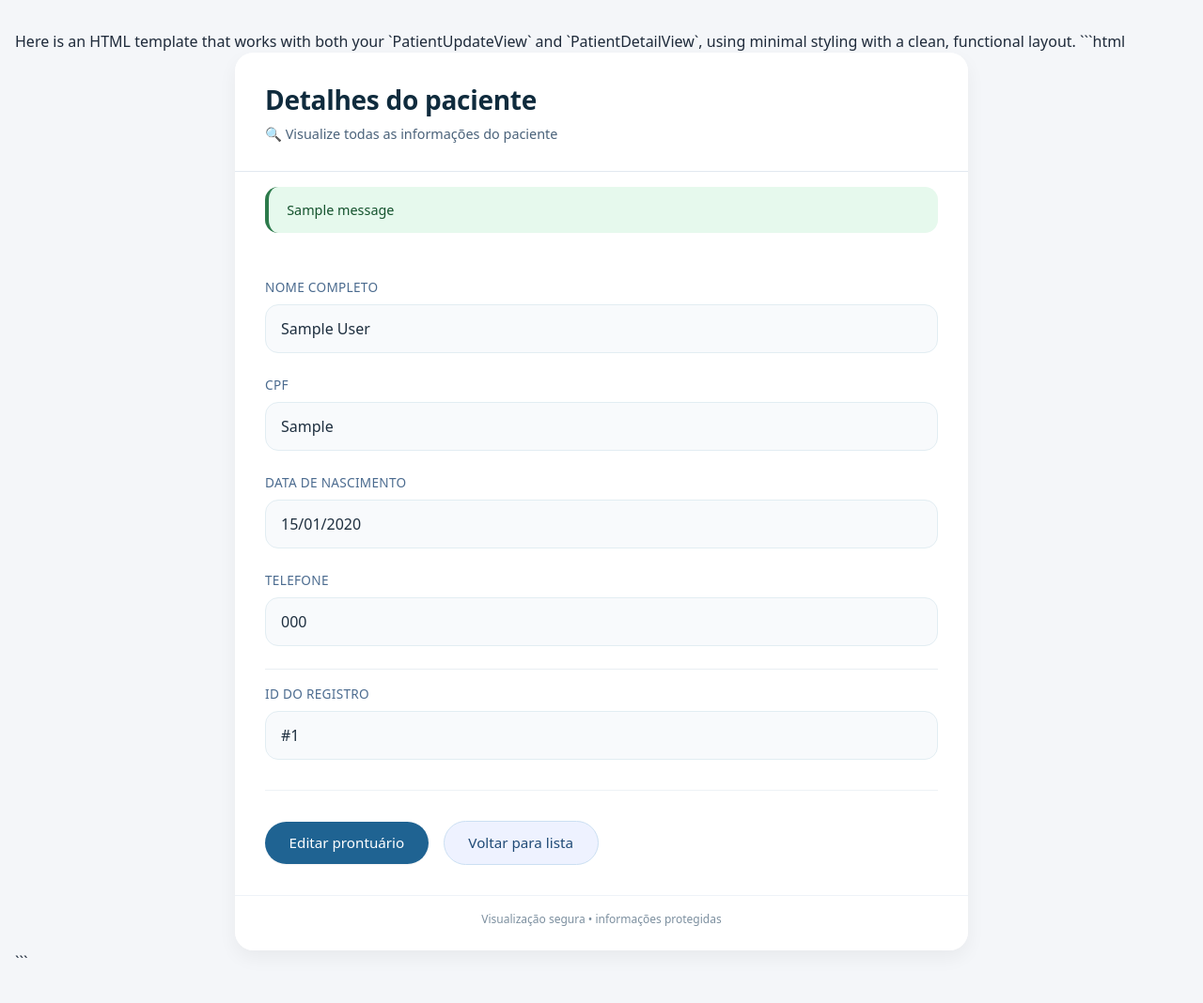
After one commit to caunas/sistema-ortho, a Django app: a page that uses templates/patient/update_and_detail.html in a window 1280 px wide. The commit adds this page. Shown: the whole page at 94% size. Run offline with Django 5.2, Linux system fonts and the light colour scheme; a user stored in the database is signed in; tables that the repository leaves empty hold one stand-in row (values such as "Sample post"); one stand-in notice (Sample message) is shown.

Commit message:
CRUD base dos pacientes

````diff
--- a/patient/urls.py
+++ b/patient/urls.py
@@ -1,9 +1,12 @@
 from django.urls import path
-from .views import PatientListView, PatientCreateView
+from .views import PatientListView, PatientCreateView, PatientDetailView, PatientUpdateView, PatientDeleteView
 
 app_name = "patients"
 
 urlpatterns = [
     path("", PatientListView.as_view(), name = "list"),
-    path("create/", PatientCreateView.as_view(), name = "create")
+    path("novo/", PatientCreateView.as_view(), name = "create"),
+    path("<str:cpf>/", PatientDetailView.as_view(), name = "detail"),
+    path("<str:cpf>/editar", PatientUpdateView.as_view(), name = "update"),
+    path("<str:cpf>/excluir", PatientDeleteView.as_view(), name = "delete")
 ]
--- a/patient/views/__init__.py
+++ b/patient/views/__init__.py
@@ -1 +1 @@
-from .patient import PatientListView, PatientCreateView
+from .patient import PatientListView, PatientCreateView, PatientDetailView, PatientUpdateView, PatientDeleteView
--- a/patient/views/patient.py
+++ b/patient/views/patient.py
@@ -1,6 +1,7 @@
 from django.contrib import messages
 from django.views.generic import ListView
-from django.views.generic.edit import CreateView
+from django.views.generic.edit import CreateView, UpdateView, DeleteView
+from django.views.generic.detail import DetailView
 from django.contrib.auth.mixins import LoginRequiredMixin
 from django.urls import reverse_lazy
 
@@ -32,3 +33,64 @@ class PatientCreateView(LoginRequiredMixin, CreateView):
         form.instance.created_by = self.request.user
         messages.success(self.request, "Paciente Cadastrado com sucesso!")
         return super().form_valid(form)
+
+
+class PatientUpdateView(LoginRequiredMixin, UpdateView):
+    model = Patient
+    template_name = "patient/update_and_detail.html"
+
+    fields = [
+            "first_name",
+            "last_name",
+            "cpf",
+            "birthday",
+            "phone"
+            ]
+
+    ## slug virtual para usar cpf ao invés de chave primaria
+    slug_field = "cpf"
+    slug_url_kwarg = "cpf"
+
+    success_url = reverse_lazy("patients:list")
+
+
+    def get_context_data(self, **kwargs):
+        context = super().get_context_data(**kwargs)
+        context['is_update'] = True
+        context['title'] = 'Editar prontuário'
+        context['bnt_action'] = "Salvar Alterações"
+        return context
+
+    def form_valid(self, form):
+        messages.success(self.request, "Prontuário editado com sucesso!")
+        return super().form_valid(form)
+
+    def form_invalid(self, form):
+        messages.error(self.request, "Por favor, corrija os erros abaixo.")
+        return super().form_invalid(form)
+
+
+class PatientDetailView(LoginRequiredMixin, DetailView):
+    model = Patient
+    template_name = "patient/update_and_detail.html"
+
+    #slug virtual
+    slug_field = "cpf"
+    slug_url_kwarg = "cpf"
+
+    def get_context_data(self, **kwargs):
+        context = super().get_context_data(**kwargs)
+        context['is_update'] = False
+        context['title'] = 'Detalhes do paciente'
+        context['bnt_action'] = "Editar prontuário"
+        return context
+
+
+class PatientDeleteView(LoginRequiredMixin, DeleteView):
+    model = Patient
+    success_url = reverse_lazy("patients:list")
+
+
+    #slug virtual
+    slug_field = "cpf"
+    slug_url_kwarg = "cpf"
--- /dev/null
+++ b/templates/patient/update_and_detail.html
@@ -0,0 +1,374 @@
+Here is an HTML template that works with both your `PatientUpdateView` and `PatientDetailView`, using minimal styling with a clean, functional layout.
+```html
+<!DOCTYPE html>
+<html lang="pt-br">
+<head>
+    <meta charset="UTF-8">
+    <meta name="viewport" content="width=device-width, initial-scale=1.0">
+    <title>{{ title }} - Prontuário</title>
+    <style>
+        /* Minimal, clean styling - functional and readable */
+        * {
+            margin: 0;
+            padding: 0;
+            box-sizing: border-box;
+        }
+
+        body {
+            font-family: system-ui, -apple-system, 'Segoe UI', Roboto, 'Helvetica Neue', sans-serif;
+            background: #f4f6f9;
+            color: #1e2a3a;
+            line-height: 1.5;
+            padding: 2rem 1rem;
+        }
+
+        .container {
+            max-width: 780px;
+            margin: 0 auto;
+            background: white;
+            border-radius: 20px;
+            box-shadow: 0 8px 20px rgba(0, 0, 0, 0.05);
+            overflow: hidden;
+        }
+
+        /* header area */
+        .page-header {
+            padding: 1.8rem 2rem;
+            background: white;
+            border-bottom: 1px solid #e2e8f0;
+        }
+
+        .page-header h1 {
+            font-size: 1.75rem;
+            font-weight: 600;
+            color: #0f2b3d;
+            letter-spacing: -0.01em;
+            margin-bottom: 0.25rem;
+        }
+
+        .sub {
+            color: #4a627a;
+            font-size: 0.9rem;
+            margin-top: 0.3rem;
+        }
+
+        /* messages (toasts / alerts) */
+        .messages {
+            padding: 0 2rem;
+            margin-top: 1rem;
+        }
+
+        .alert {
+            padding: 0.85rem 1.2rem;
+            border-radius: 14px;
+            margin-bottom: 1rem;
+            font-size: 0.9rem;
+            background: #f8fafc;
+            border-left: 4px solid;
+        }
+
+        .alert-success {
+            background: #e6f9ed;
+            border-left-color: #2c7a4b;
+            color: #14532d;
+        }
+
+        .alert-error {
+            background: #feeceb;
+            border-left-color: #c72a2a;
+            color: #991b1b;
+        }
+
+        .alert-info {
+            background: #eef2ff;
+            border-left-color: #2563eb;
+            color: #1e3a8a;
+        }
+
+        /* form and detail sections */
+        .form-panel {
+            padding: 2rem;
+        }
+
+        /* generic field group (works for form fields and detail display) */
+        .field-group {
+            margin-bottom: 1.5rem;
+        }
+
+        label, .field-label {
+            display: block;
+            font-weight: 500;
+            font-size: 0.85rem;
+            text-transform: uppercase;
+            letter-spacing: 0.3px;
+            color: #4b6b8f;
+            margin-bottom: 0.5rem;
+        }
+
+        input, .field-value {
+            width: 100%;
+            padding: 0.8rem 1rem;
+            font-size: 1rem;
+            border-radius: 14px;
+            background: #ffffff;
+            transition: all 0.1s ease;
+        }
+
+        input {
+            border: 1px solid #cbd5e1;
+            font-family: inherit;
+        }
+
+        input:focus {
+            outline: none;
+            border-color: #2c7da0;
+            box-shadow: 0 0 0 3px rgba(44, 125, 160, 0.2);
+        }
+
+        /* read-only / detail styling */
+        .field-value {
+            background: #f8fafc;
+            border: 1px solid #e2edf2;
+            color: #1e2f3f;
+            word-break: break-word;
+        }
+
+        /* specific for cpf/birthday formatting */
+        .readonly-display {
+            background: #f8fafc;
+        }
+
+        /* action buttons */
+        .action-buttons {
+            margin-top: 2rem;
+            display: flex;
+            gap: 1rem;
+            flex-wrap: wrap;
+            align-items: center;
+            border-top: 1px solid #eef2f6;
+            padding-top: 2rem;
+        }
+
+        .btn {
+            display: inline-flex;
+            align-items: center;
+            justify-content: center;
+            padding: 0.7rem 1.6rem;
+            font-weight: 500;
+            font-size: 0.95rem;
+            border-radius: 40px;
+            text-decoration: none;
+            cursor: pointer;
+            transition: 0.15s;
+            border: none;
+            font-family: inherit;
+            background: #f1f5f9;
+            color: #1f3a4b;
+        }
+
+        .btn-primary {
+            background: #1f6392;
+            color: white;
+            box-shadow: 0 1px 2px rgba(0,0,0,0.05);
+        }
+
+        .btn-primary:hover {
+            background: #0f4b6e;
+            transform: translateY(-1px);
+        }
+
+        .btn-secondary {
+            background: #eef2ff;
+            color: #1f4a76;
+            border: 1px solid #cbdff2;
+        }
+
+        .btn-secondary:hover {
+            background: #e2eafc;
+        }
+
+        .btn-danger {
+            background: white;
+            border: 1px solid #e2e8f0;
+            color: #b91c1c;
+        }
+
+        .btn-danger:hover {
+            background: #fff5f5;
+            border-color: #f3c2c2;
+        }
+
+        hr {
+            margin: 1rem 0;
+            border: none;
+            border-top: 1px solid #e9eef3;
+        }
+
+        /* small error list styling */
+        .errorlist {
+            list-style: none;
+            margin-top: 0.4rem;
+            font-size: 0.8rem;
+            color: #c2410c;
+            background: #fff7ed;
+            padding: 0.4rem 0.8rem;
+            border-radius: 12px;
+        }
+
+        .errorlist li {
+            margin: 0.1rem 0;
+        }
+
+        /* subtle footer */
+        .footer-note {
+            text-align: center;
+            font-size: 0.75rem;
+            color: #7c8f9f;
+            padding: 1rem 2rem 1.5rem;
+            border-top: 1px solid #eef2f8;
+            background: white;
+        }
+
+        @media (max-width: 640px) {
+            body {
+                padding: 1rem;
+            }
+            .form-panel {
+                padding: 1.5rem;
+            }
+            .page-header {
+                padding: 1.2rem 1.5rem;
+            }
+        }
+    </style>
+</head>
+<body>
+<div class="container">
+    <!-- HEADER SECTION: dynamic title based on view context -->
+    <div class="page-header">
+        <h1>{{ title|default:"Prontuário" }}</h1>
+        <div class="sub">
+            {% if is_update %}
+                ✏️ Preencha os campos abaixo para atualizar o cadastro
+            {% else %}
+                🔍 Visualize todas as informações do paciente
+            {% endif %}
+        </div>
+    </div>
+
+    <!-- MESSAGES BLOCK: success / error from Django messages framework -->
+    {% if messages %}
+    <div class="messages">
+        {% for message in messages %}
+            <div class="alert alert-{{ message.tags|default:'info' }}">
+                {{ message }}
+            </div>
+        {% endfor %}
+    </div>
+    {% endif %}
+
+    <!-- MAIN CONTENT: handles both update (form) and detail (read-only) modes -->
+    <div class="form-panel">
+        {% if is_update %}
+            {# ---------- UPDATE MODE: form with fields ---------- #}
+            <form method="post" novalidate>
+                {% csrf_token %}
+
+                {% for field in form %}
+                    <div class="field-group">
+                        <label for="{{ field.id_for_label }}">{{ field.label }}</label>
+                        {{ field }}
+                        {% if field.errors %}
+                            <div class="errorlist">
+                                {{ field.errors }}
+                            </div>
+                        {% endif %}
+                        {% if field.help_text %}
+                            <small style="font-size: 0.7rem; color: #5f7d9c;">{{ field.help_text }}</small>
+                        {% endif %}
+                    </div>
+                {% endfor %}
+
+                <div class="action-buttons">
+                    <button type="submit" class="btn btn-primary">{{ bnt_action|default:"Salvar Alterações" }}</button>
+                    <a href="{% url 'patients:list' %}" class="btn btn-secondary">Cancelar</a>
+                    {# optional: link to detail view #}
+                    {% if object.cpf %}
+                        <a href="{% url 'patients:detail' cpf=object.cpf %}" class="btn btn-secondary">Ver detalhes</a>
+                    {% endif %}
+                </div>
+            </form>
+        {% else %}
+            {# ---------- DETAIL MODE: read-only patient information ---------- #}
+            {# We use object from DetailView context (patient instance) #}
+            <div class="detail-view">
+                <div class="field-group">
+                    <span class="field-label">Nome completo</span>
+                    <div class="field-value">{{ object.first_name|default:"—" }} {{ object.last_name|default:"" }}</div>
+                </div>
+
+                <div class="field-group">
+                    <span class="field-label">CPF</span>
+                    <div class="field-value">{{ object.cpf|default:"—" }}</div>
+                </div>
+
+                <div class="field-group">
+                    <span class="field-label">Data de nascimento</span>
+                    <div class="field-value">
+                        {% if object.birthday %}
+                            {{ object.birthday|date:"d/m/Y" }}
+                        {% else %}
+                            —
+                        {% endif %}
+                    </div>
+                </div>
+
+                <div class="field-group">
+                    <span class="field-label">Telefone</span>
+                    <div class="field-value">{{ object.phone|default:"—" }}</div>
+                </div>
+
+                <!-- additional metadata (optional) -->
+                <hr>
+                <div class="field-group">
+                    <span class="field-label">ID do registro</span>
+                    <div class="field-value">#{{ object.id|default:"—" }}</div>
+                </div>
+
+                <div class="action-buttons">
+                    {# Dynamic button: matches 'bnt_action' context = "Editar prontuário" #}
+                    {% if object.cpf %}
+                        <a href="{% url 'patients:update' cpf=object.cpf %}" class="btn btn-primary">{{ bnt_action|default:"Editar prontuário" }}</a>
+                    {% endif %}
+                    <a href="{% url 'patients:list' %}" class="btn btn-secondary">Voltar para lista</a>
+                </div>
+            </div>
+        {% endif %}
+    </div>
+
+    <div class="footer-note">
+        {% if is_update %}
+            Sistema de prontuário • alterações salvas refletem imediatamente
+        {% else %}
+            Visualização segura • informações protegidas
+        {% endif %}
+    </div>
+</div>
+
+<!-- Minimal script for optional client-side feedback (just to complement form UX) -->
+<script>
+    (function() {
+        // Simple auto-focus on first input if update mode
+        {% if is_update %}
+            const firstInput = document.querySelector('input:not([type="hidden"])');
+            if (firstInput) firstInput.focus();
+        {% endif %}
+
+        // For detail mode: if you need to add any interactive, but keep it minimal
+        // Also, if there are server-side error messages after submit, they will be displayed.
+        console.log("Template carregado - modo: {% if is_update %}edicao{% else %}detalhe{% endif %}");
+    })();
+</script>
+</body>
+</html>
+```
````
Also changed, not shown: templates/patient/list.html (+11 -1 lines).
